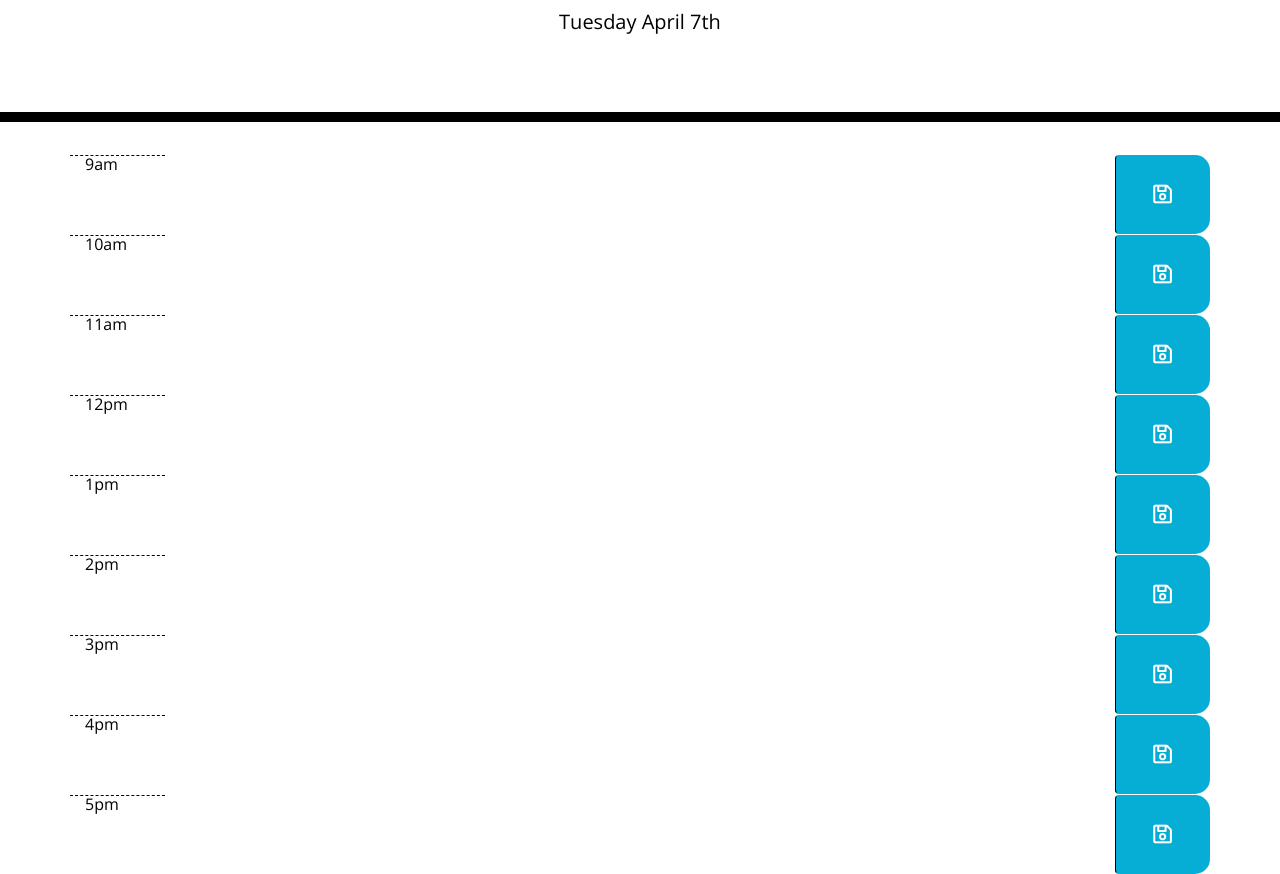
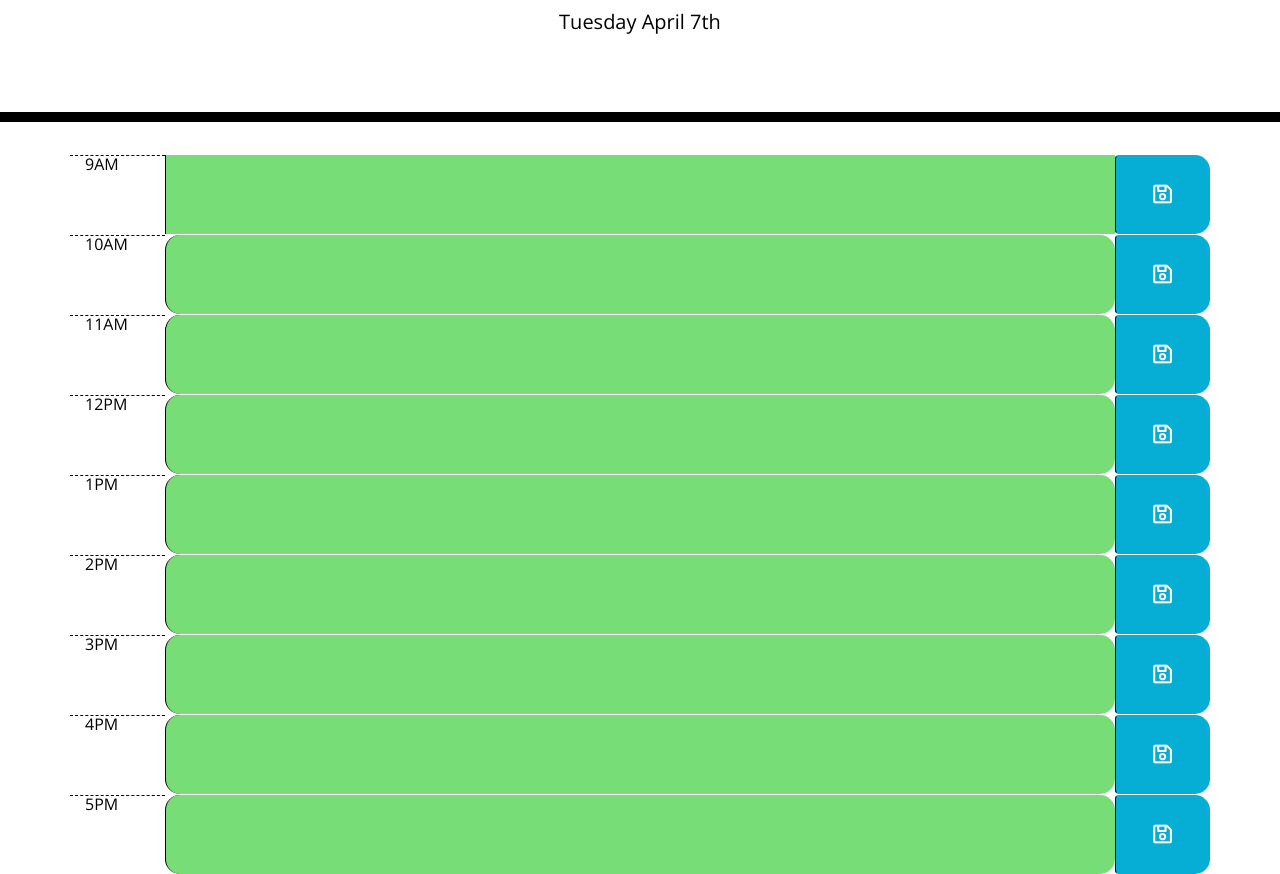
Before and after one commit to WillV1/day-planner, a plain HTML site: page index.html in a window 1280 px wide. Shown: the part 182-1056 px from the top of the page. Drawn offline with nearby package versions, Linux system fonts and the light colour scheme.

Commit message:
Updating changes to files

```diff
--- a/index.html
+++ b/index.html
@@ -31,48 +31,48 @@
     <div class="container">
       <!-- Timeblocks go here -->
       <div class="row">
-        <div class="col-sm-1 hour">9am</div>
-        <div class="col-sm-10"></div>
+        <div id="nine"  class="col-sm-1 hour"></div>
+        <textarea class="col-sm-10 past present future"></textarea>
         <button class="col-sm-1 saveBtn btn"><i class="far fa-save fa-lg"></i></button>
       </div>
       <div class="row">
-        <div class="col-sm-1 hour">10am</div>
-        <div class="col-sm-10"></div>
+        <div id="ten" class="col-sm-1 hour"></div>
+        <textarea class="col-sm-10 past present future time-block"></textarea>
         <button class="col-sm-1 saveBtn btn"><i class="far fa-save fa-lg"></i></button>
       </div>
       <div class="row">
-        <div class="col-sm-1 hour">11am</div>
-        <div class="col-sm-10"></div>
+        <div id="eleven" class="col-sm-1 hour"></div>
+        <textarea class="col-sm-10 past present future time-block"></textarea>
         <button class="col-sm-1 saveBtn btn"><i class="far fa-save fa-lg"></i></button>
       </div>
       <div class="row">
-        <div class="col-sm-1 hour">12pm</div>
-        <div class="col-sm-10"></div>
+        <div id="twelve" class="col-sm-1 hour"></div>
+        <textarea class="col-sm-10 past present future time-block"></textarea>
         <button class="col-sm-1 saveBtn btn"><i class="far fa-save fa-lg"></i></button>
       </div>
       <div class="row">
-        <div class="col-sm-1 hour">1pm</div>
-        <div class="col-sm-10"></div>
+        <div id="one" class="col-sm-1 hour"></div>
+        <textarea class="col-sm-10 past present future time-block"></textarea>
         <button class="col-sm-1 saveBtn btn"><i class="far fa-save fa-lg"></i></button>
       </div>
       <div class="row">
-        <div class="col-sm-1 hour">2pm</div>
-        <div class="col-sm-10"></div>
+        <div id="two" class="col-sm-1 hour"></div>
+        <textarea class="col-sm-10 past present future time-block"></textarea>
         <button class="col-sm-1 saveBtn btn"><i class="far fa-save fa-lg"></i></button>
       </div>
       <div class="row">
-        <div class="col-sm-1 hour">3pm</div>
-        <div class="col-sm-10"></div>
+        <div id="three" class="col-sm-1 hour"></div>
+        <textarea class="col-sm-10 past present future time-block"></textarea>
         <button class="col-sm-1 saveBtn btn"><i class="far fa-save fa-lg"></i></button>
       </div>
       <div class="row">
-        <div class="col-sm-1 hour">4pm</div>
-        <div class="col-sm-10"></div>
+        <div id="four" class="col-sm-1 hour"></div>
+        <textarea class="col-sm-10 past present future time-block"></textarea>
         <button class="col-sm-1 saveBtn btn"><i class="far fa-save fa-lg"></i></button>
       </div>
       <div class="row">
-        <div class="col-sm-1 hour">5pm</div>
-        <div class="col-sm-10"></div>
+        <div id="five" class="col-sm-1 hour"></div>
+        <textarea class="col-sm-10 past present future time-block"></textarea>
         <button class="col-sm-1 saveBtn btn"><i class="far fa-save fa-lg"></i></button>
       </div>
     </div>
--- a/script.js
+++ b/script.js
@@ -1,14 +1,42 @@
-//Add current date at the top of the planner
+//Add current date at the top of the planner - Done
 
-$(document).ready(function() {
+$(document).ready(function () {
   var date = moment().format('dddd MMMM Do');
- console.log(date);
- $('#currentDay').text(date);
-});
+  console.log(date);
+  $('#currentDay').text(date);
 
 
-//Create code that adds in business hours (9am - 5pm) into file for adding in hourly events to the left of the
-//event text box
+
+  //Create code that adds in business hours (9am - 5pm) into file for adding in hourly events to the left of the
+  //event text box
+
+  var nine = moment().startOf('day').add(9, 'h').format('hA');
+  $('#nine').text(nine);
+
+  var ten = moment(nine, 'hA').add(1, 'h').format('hA');
+  console.log(ten)
+  $('#ten').text(ten);
+
+  var eleven = moment(ten, 'hA').add(1, 'h').format('hA');
+  $('#eleven').text(eleven);
+
+  var twelve = moment(eleven, 'hA').add(1, 'h').format('hA');
+  $('#twelve').text(twelve);
+
+  var one = moment(twelve, 'hA').add(1, 'h').format('hA');
+  $('#one').text(one);
+
+  var two = moment(one, 'hA').add(1, 'h').format('hA');
+  $('#two').text(two);
+
+  var three = moment(two, 'hA').add(1, 'h').format('hA');
+  $('#three').text(three);
+
+  var four = moment(three, 'hA').add(1, 'h').format('hA');
+  $('#four').text(four);
+
+  var five = moment(four, 'hA').add(1, 'h').format('hA');
+  $('#five').text(five);
 
 //Create code that generates form fields corresponding to each hour of the day to enter events within timeblocks
 
@@ -18,7 +46,17 @@ $(document).ready(function() {
 
 //Set styling so that business hours that have passed are greyed out;  if / else for time component
 
+
 //Set styling so that the current time/hour is a red color;
+function currentTime (){
+  var time = $('.hour');
+  var currentTime = moment().format('LTS');
+  console.log(currentTime);
+  if (time === currentTime){
+  time.attr('class','present')
+  }
+  }
+  currentTime()
 
 //Set styling so that hours that have not yet occured are in green
 
@@ -26,8 +64,14 @@ $(document).ready(function() {
 
 //Set up clickable save button to the right of the event text box within each hour timeblock
 //that allows information recorded to persist in timeblock even when window is refreshed
+var text = $('.textarea')
+var button = $('.saveBtn')
 
-//Use styling to create lock icon on the save button
+button.on('click', function(event) {
+  event.preventDefault();})
+localStorage.setItem('text', JSON.stringify(text))
+
+//Use styling to create lock icon on the save button  - Font Awesome
 
 //Use styling to transform pointer into a disk icon at the time of click event (saving of event)
 
@@ -36,3 +80,5 @@ $(document).ready(function() {
 //Create code that provides (margin/padding?) between each hour textbox and save button
 
 //Set up local storage to store persistent changes in events by timeblock
+
+});
--- a/style.css
+++ b/style.css
@@ -3,7 +3,7 @@ body {
   font-size: 16px;
   line-height: 1;
 }
-
+/* What is this one for?*/
 textarea{
   background: transparent;
   border: none;
@@ -21,10 +21,11 @@ textarea{
   border-bottom: 10px solid black;
 }
 
+/* What is this one for?*/
 .description{
   white-space: pre-wrap;
 }
-
+/* What is this one for?*/
 .time-block{
   text-align: center;
   border-radius: 15px;
```
